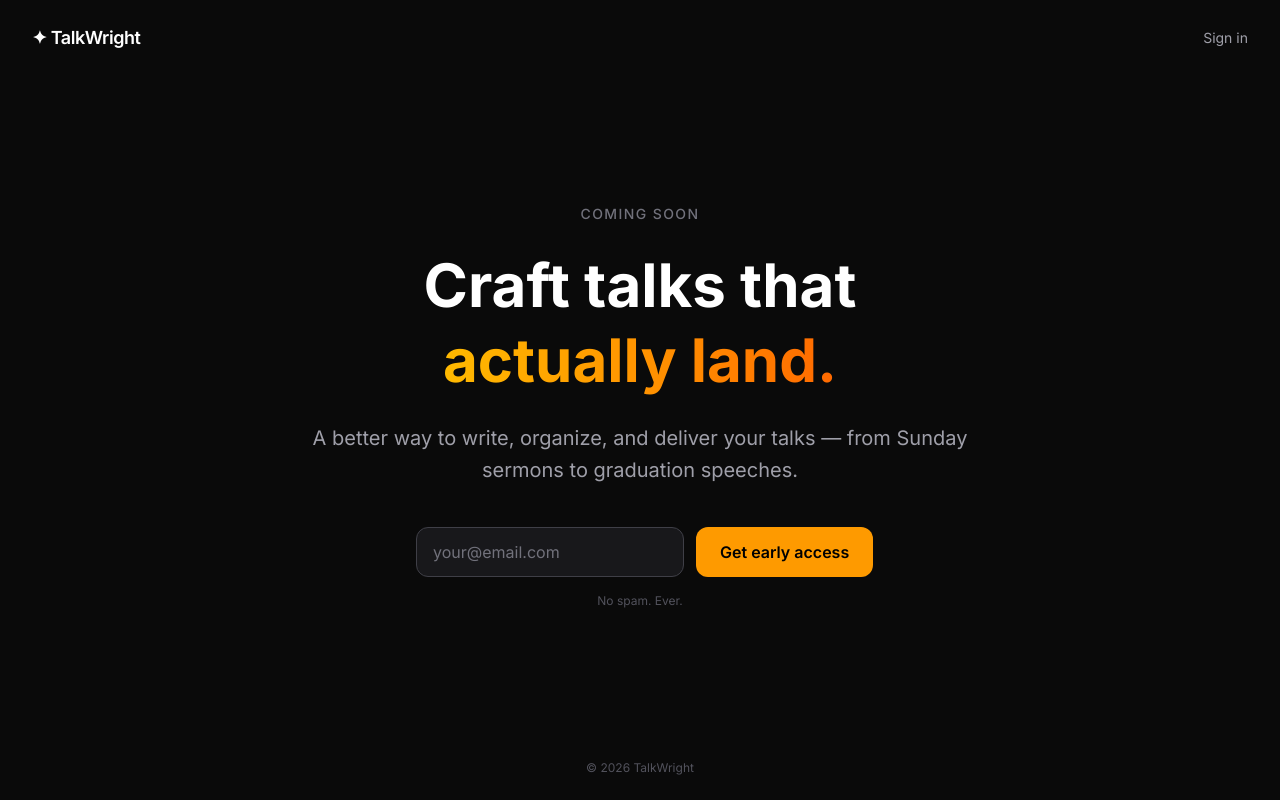
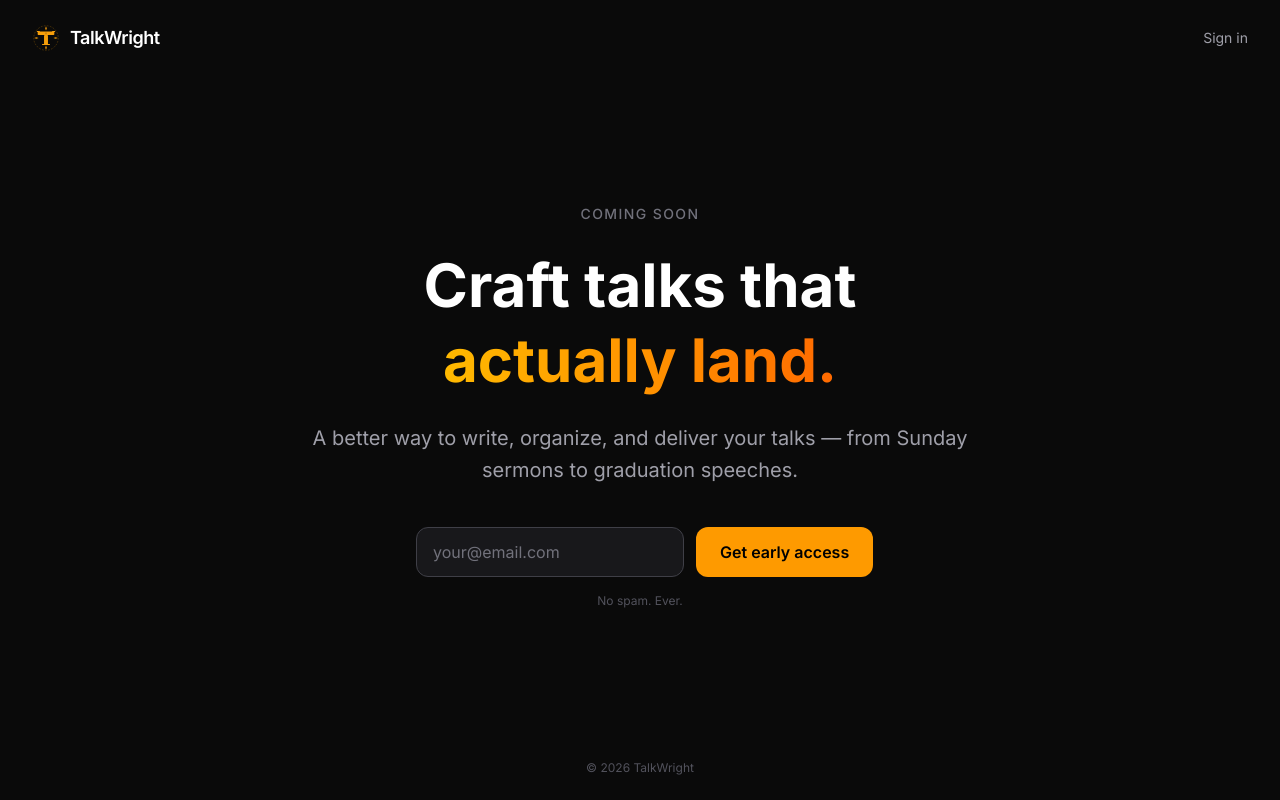
Before and after one commit to rockytauceti/talkwright, a Next.js app: page / in a window 1280 px wide. Built offline with nearby package versions, Linux system fonts and the light colour scheme; no server answers.

Commit message:
feat: use Logo component in landing page nav

```diff
--- a/src/app/LandingPage.tsx
+++ b/src/app/LandingPage.tsx
@@ -2,6 +2,7 @@
 
 import { useState } from 'react'
 import Link from 'next/link'
+import Logo from '@/components/Logo'
 
 export default function LandingPage() {
   const [email, setEmail] = useState('')
@@ -28,7 +29,10 @@ export default function LandingPage() {
     <main className="min-h-screen bg-[#0a0a0a] flex flex-col">
       {/* Nav */}
       <nav className="flex items-center justify-between px-8 py-6">
-        <span className="text-white font-semibold text-lg tracking-tight">✦ TalkWright</span>
+        <div className="flex items-center gap-2.5">
+          <Logo size={28} theme="dark" />
+          <span className="text-white font-semibold text-lg tracking-tight">TalkWright</span>
+        </div>
         <Link
           href="/sign-in"
           className="text-sm text-zinc-400 hover:text-white transition-colors"
```
